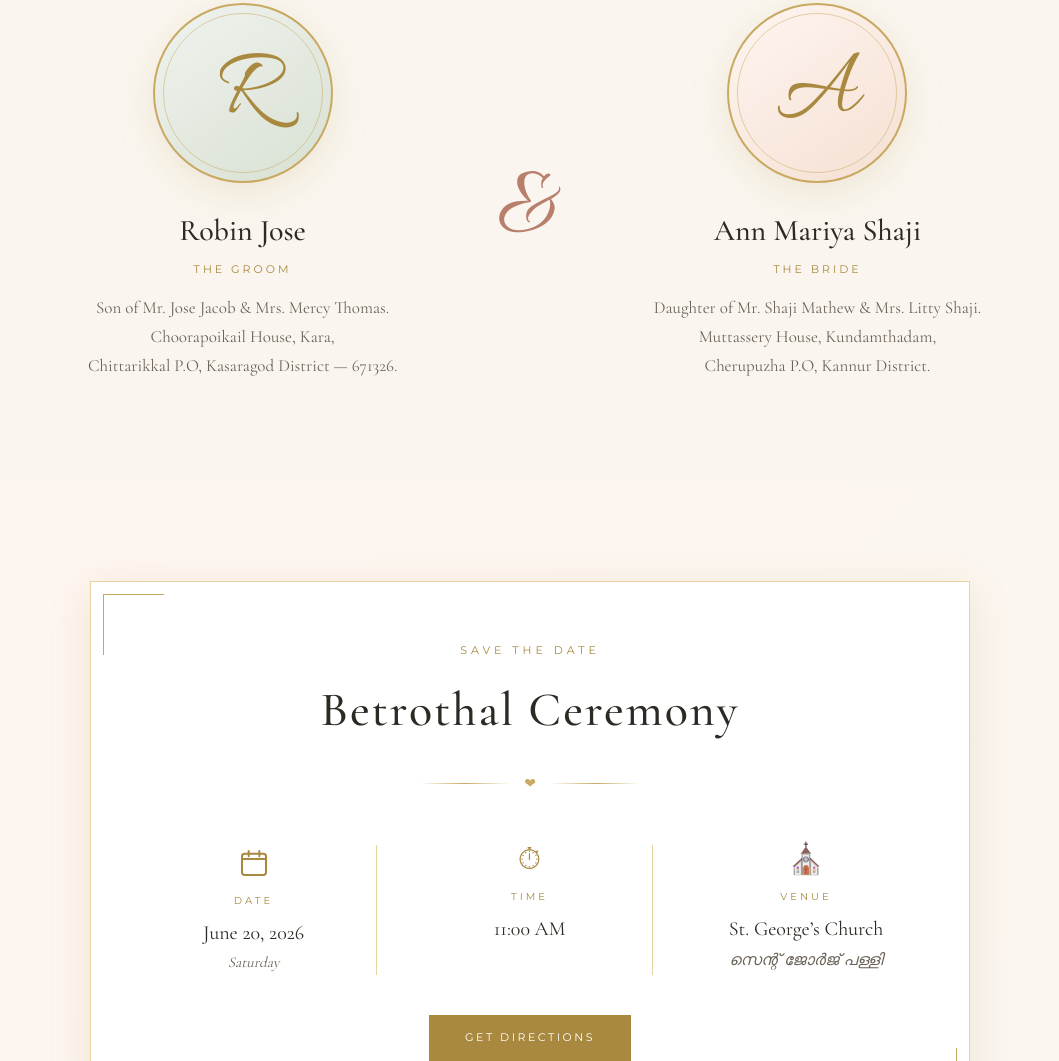
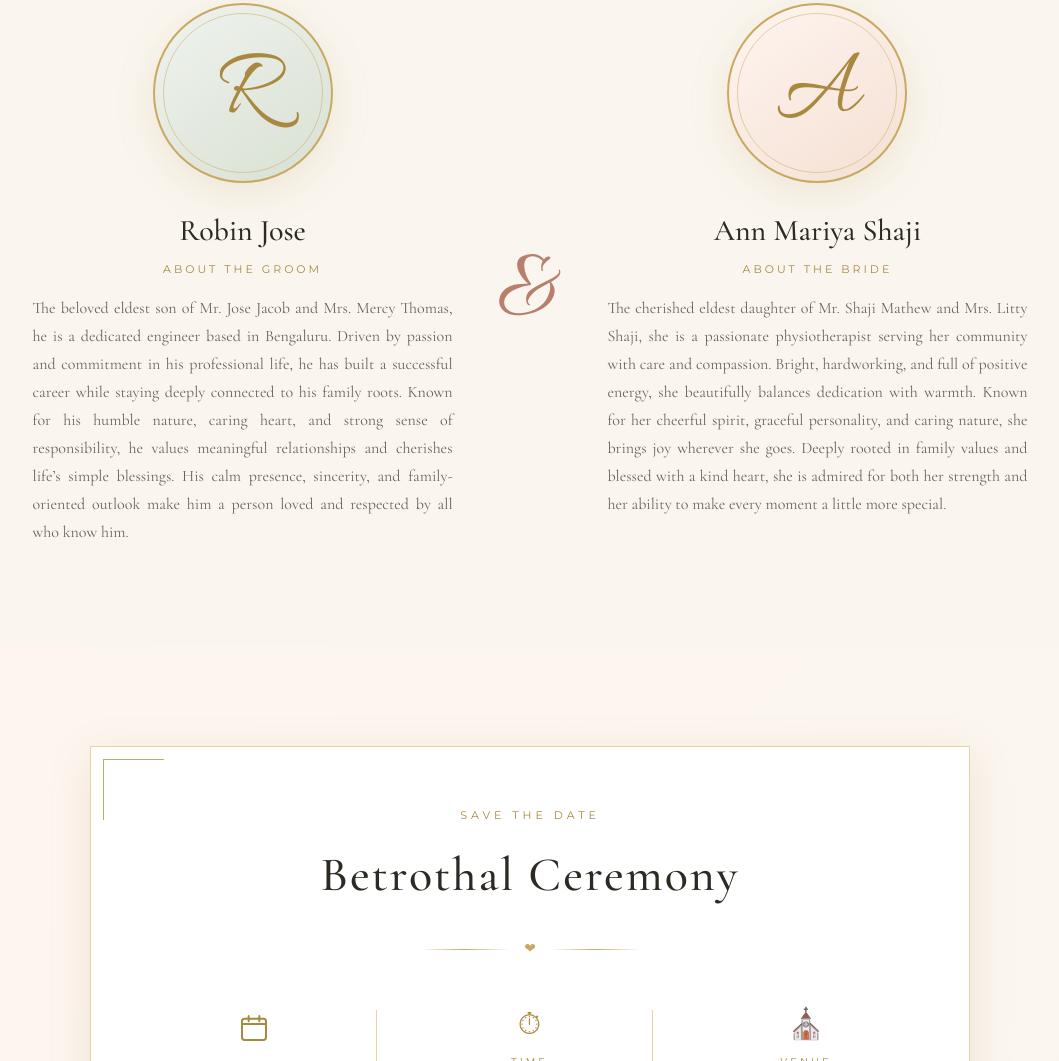
Before and after one commit to killbilljkg/robin, a plain HTML site: page index.html in a window 1280 px wide. Shown: the part 1548-2609 px from the top of the page, without its empty margins (110-1169 px from the left). Drawn offline with nearby package versions, Linux system fonts and the light colour scheme.

Commit message:
Add About the Groom and About the Bride bios
Co-Authored-By: Claude Opus 4.7 (1M context) <noreply@anthropic.com>

```diff
--- a/index.html
+++ b/index.html
@@ -76,11 +76,9 @@
           <span class="person-initial">R</span>
         </div>
         <h3 class="person-name">Robin Jose</h3>
-        <p class="person-tagline">The Groom</p>
+        <p class="person-tagline">About the Groom</p>
         <p class="person-desc">
-          Son of Mr. Jose Jacob &amp; Mrs. Mercy Thomas.<br />
-          Choorapoikail House, Kara,<br />
-          Chittarikkal P.O, Kasaragod District &mdash; 671326.
+          The beloved eldest son of Mr. Jose Jacob and Mrs. Mercy Thomas, he is a dedicated engineer based in Bengaluru. Driven by passion and commitment in his professional life, he has built a successful career while staying deeply connected to his family roots. Known for his humble nature, caring heart, and strong sense of responsibility, he values meaningful relationships and cherishes life&rsquo;s simple blessings. His calm presence, sincerity, and family-oriented outlook make him a person loved and respected by all who know him.
         </p>
       </div>
 
@@ -91,11 +89,9 @@
           <span class="person-initial">A</span>
         </div>
         <h3 class="person-name">Ann Mariya Shaji</h3>
-        <p class="person-tagline">The Bride</p>
+        <p class="person-tagline">About the Bride</p>
         <p class="person-desc">
-          Daughter of Mr. Shaji Mathew &amp; Mrs. Litty Shaji.<br />
-          Muttassery House, Kundamthadam,<br />
-          Cherupuzha P.O, Kannur District.
+          The cherished eldest daughter of Mr. Shaji Mathew and Mrs. Litty Shaji, she is a passionate physiotherapist serving her community with care and compassion. Bright, hardworking, and full of positive energy, she beautifully balances dedication with warmth. Known for her cheerful spirit, graceful personality, and caring nature, she brings joy wherever she goes. Deeply rooted in family values and blessed with a kind heart, she is admired for both her strength and her ability to make every moment a little more special.
         </p>
       </div>
 
--- a/styles.css
+++ b/styles.css
@@ -400,8 +400,11 @@ body {
 
 .person-desc {
   color: var(--muted);
-  font-size: 17px;
-  line-height: 1.7;
+  font-size: 16px;
+  line-height: 1.75;
+  text-align: justify;
+  max-width: 420px;
+  margin: 0 auto;
 }
 
 .ampersand-large {
```
